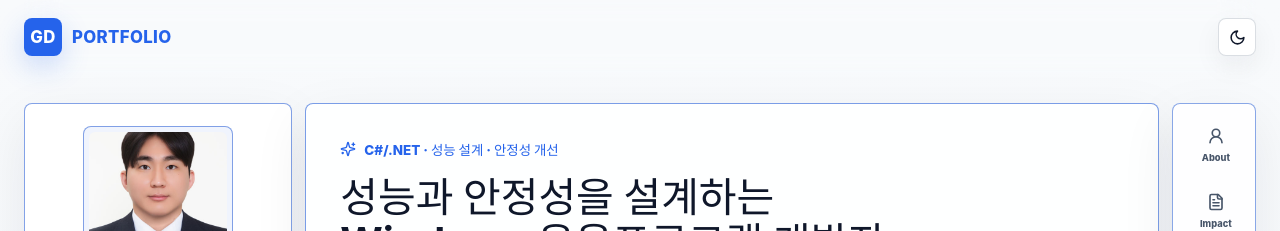
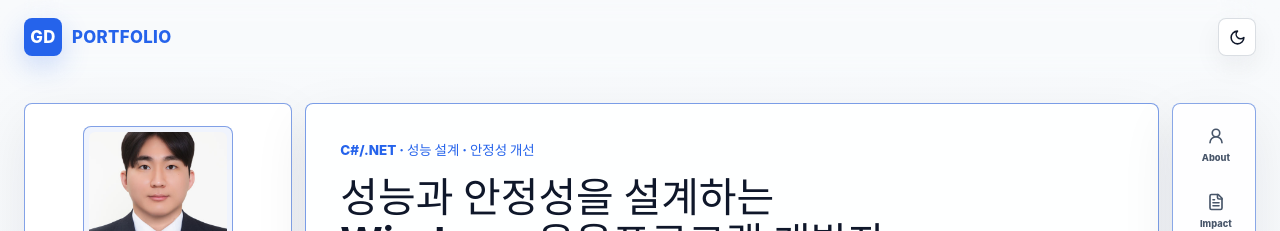
Before and after one commit to GrownDombo/GrownDombo.github.io, a React (Vite) app: page / in a window 1280 px wide. Shown: the top 231 px of the page. Built offline with nearby package versions, Linux system fonts and the light colour scheme.

Commit message:
Remove hero eyebrow icon

```diff
--- a/src/pages/PortfolioHome.tsx
+++ b/src/pages/PortfolioHome.tsx
@@ -1,5 +1,5 @@
 import { useEffect, useRef, useState } from 'react';
-import { ArrowUpRight, ChevronDown, ChevronUp, FileText, Github, Mail, Sparkles } from 'lucide-react';
+import { ArrowUpRight, ChevronDown, ChevronUp, FileText, Github, Mail } from 'lucide-react';
 import { Link } from 'react-router';
 import { AnalyticsNotice } from '../components/AnalyticsNotice';
 import { SiteHeader } from '../components/SiteHeader';
@@ -286,7 +286,6 @@ export function PortfolioHome({
             <section className="hero-section portfolio-hero" id="about" aria-labelledby="hero-title">
               <div className="hero-copy">
                 <p className="eyebrow">
-                  <Sparkles size={16} aria-hidden="true" />
                   {profile.availability}
                 </p>
                 <h1 id="hero-title">{profile.headline}</h1>
```
